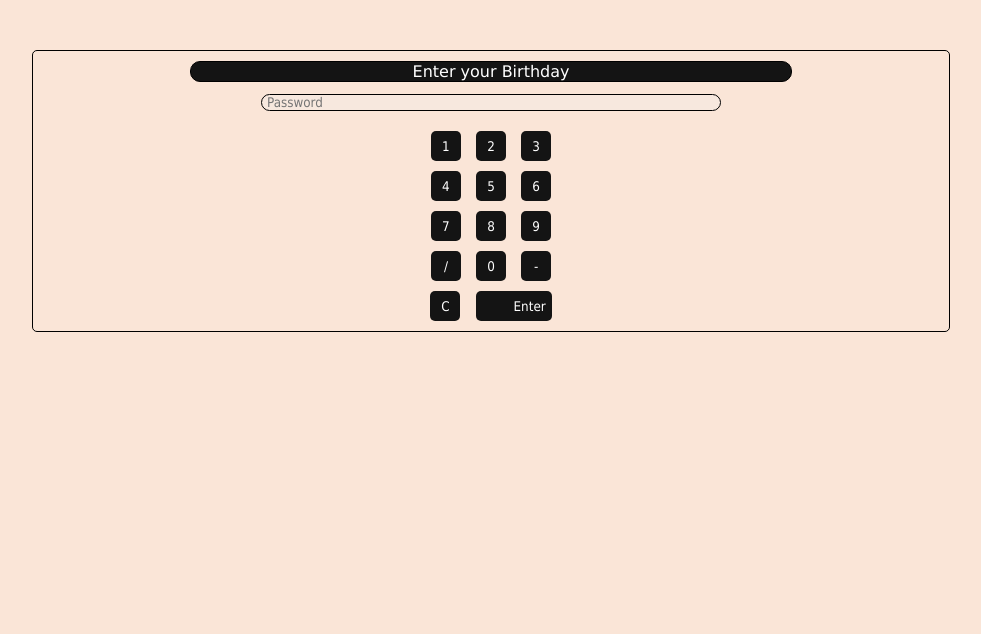
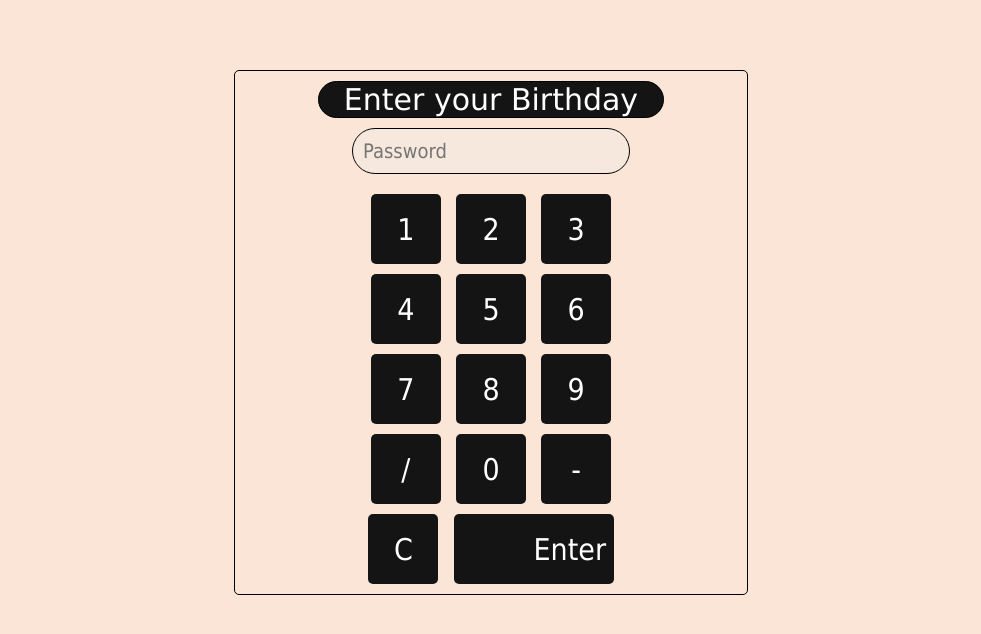
Before and after one commit to NekoSenpai06/virtual-birthday-gift, a plain HTML site: page index.html in a window 1280 px wide. Shown: the whole page, without its empty margins (149-1130 px from the left). Drawn offline with Linux system fonts and the light colour scheme.

Commit message:
Add files via upload

```diff
--- a/index.html
+++ b/index.html
@@ -15,30 +15,32 @@
         }
 
         .container {
-            width: 70%;
+            width: 40%;
             border: 1.5px solid black;
             text-align: center;
             margin-left: auto;
             margin-right: auto;
-            margin-top: 50px;
+            margin-top: 70px;
             border-radius: 5px;
-            padding: 10px 10px;
+            padding: 10px 0px;
         }
 
         .container .content {
             border: 1px solid black;
             width: 67%;
+            font-size: 30px;
             text-align: center;
             margin-left: auto;
             margin-right: auto;
-            border-radius: 10px;
+            border-radius: 30px;
             color: white;
             background-color: rgb(20, 20, 20);
         }
 
         .container .btns button {
-            height: 30px;
-            width: 30px;
+            height: 70px;
+            width: 70px;
+            font-size: 30px;
             margin-right: 5px;
             margin-left: 5px;
             margin-top: 10px;
@@ -55,15 +57,16 @@
 
         .container .inp input {
             border: 1px solid black;
-            border-radius: 10px;
+            border-radius: 30px;
             width: 50%;
             font-family: tahoma;
-            padding: 0px 5px;
+            padding: 10px 10px;
+            font-size: 20px;
             color: black;
         }
 
         .enterBtn {
-            padding: 0px 38px;
+            padding: 0px 80px;
         }
     </style>
 </head>
```
